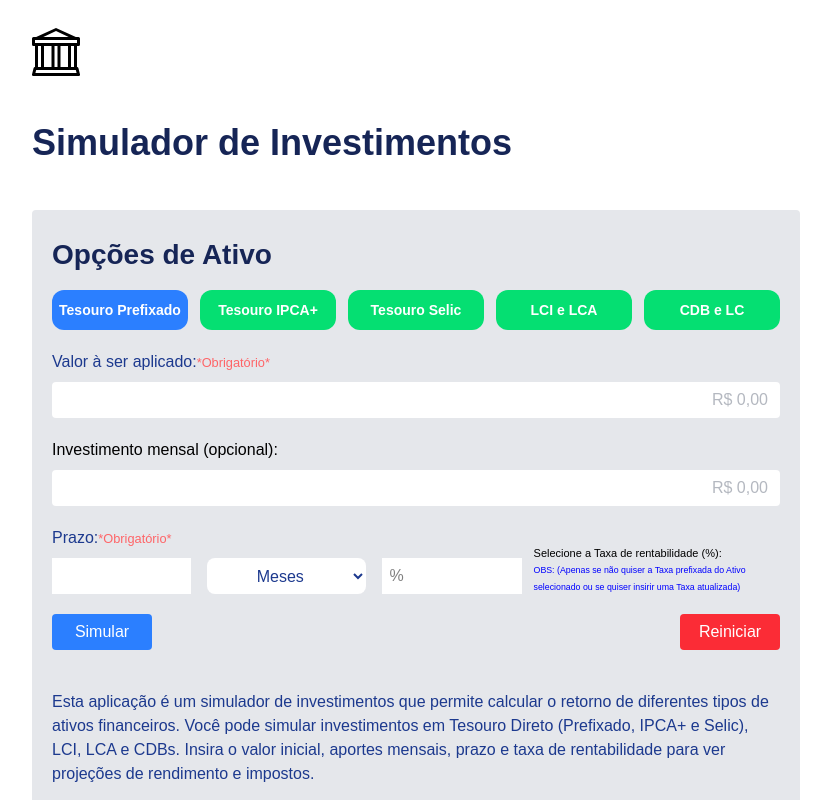
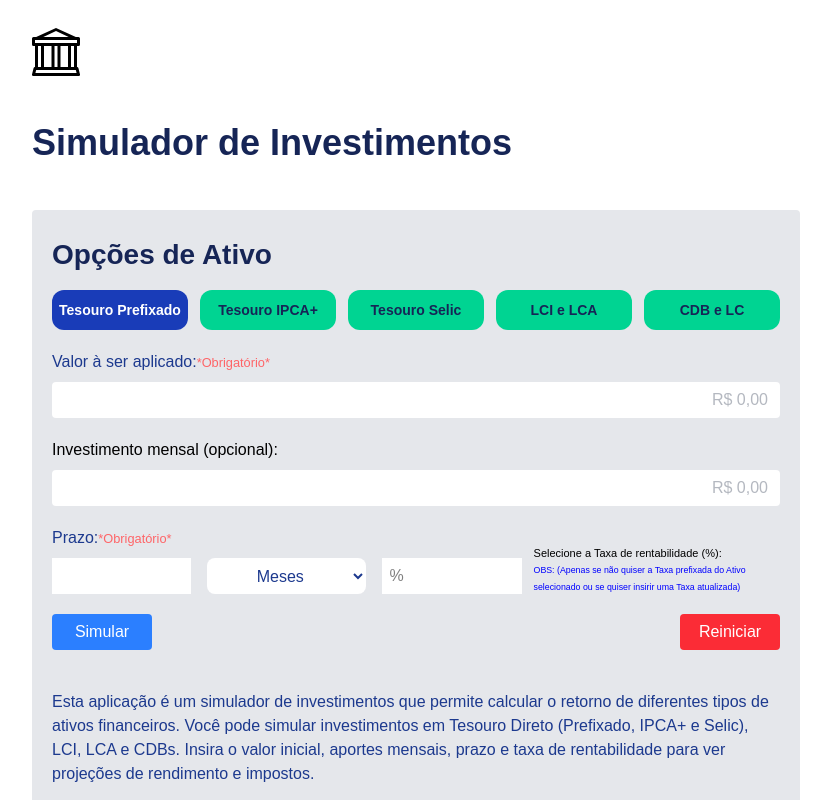
Before and after one commit to VictorS14/simulador_de_investimentos, a React (Vite) app in the folder my-simulator/: page / in a window 1280 px wide. Shown: the top 800 px of the page, without its empty margins (224-1055 px from the left). Built offline with nearby package versions, Linux system fonts and the light colour scheme.

Commit message:
style: fix hover and background values

```diff
--- a/my-simulator/src/components/AssetOptions.jsx
+++ b/my-simulator/src/components/AssetOptions.jsx
@@ -20,7 +20,7 @@
 
             <button
                key={asset}
-               className={`w-full h-10 text-center text-[min(4vw,16px)] font-semibold  border-none rounded-xl cursor-pointer transition-all duration-200 ease-in-out md:flex-1 md:text-sm md:hover:bg-blue-500 md:text-white ${asset === selectedAsset ? "bg-blue-500 text-white" : "bg-green-400 text-blue-900"}`}
+               className={`w-full h-10 text-center text-[min(4vw,16px)] font-semibold  border-none rounded-xl cursor-pointer transition-all duration-200 ease-in-out md:flex-1 md:text-sm md:hover:bg-blue-800 md:hover:text-white ${asset === selectedAsset ? "bg-blue-800 text-white" : "bg-emerald-400 text-blue-950"}`}
                onClick={() => handleAssetClick(asset)}
             >
                {asset}
```
